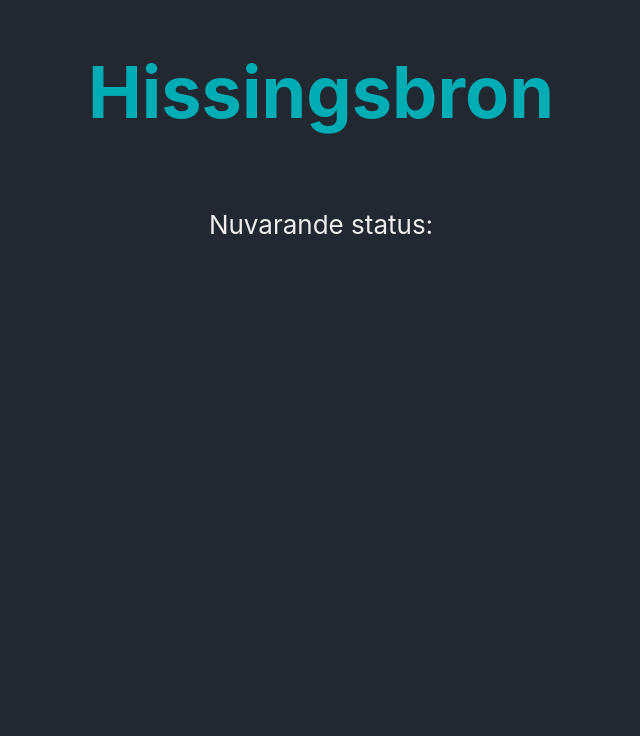
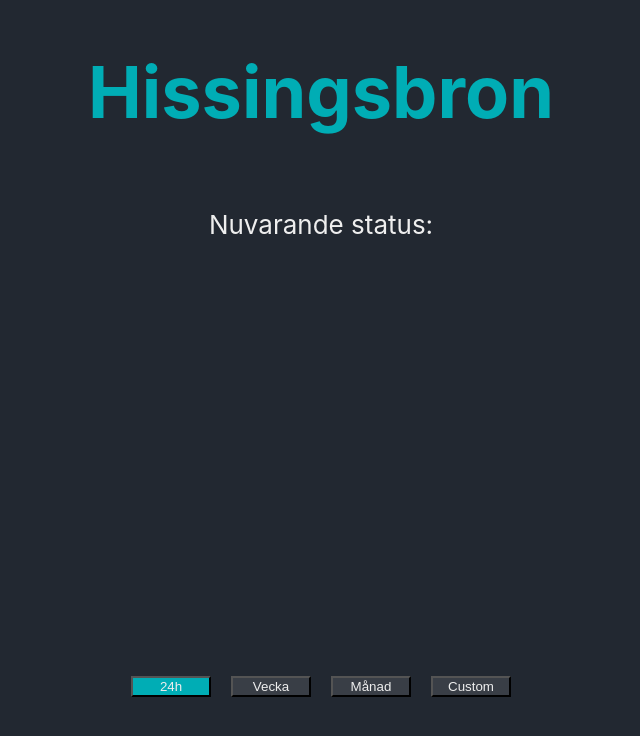
Before and after one commit to mile95/hisingsbron, a React (Create React App) app in the folder frontend/: page / in a window 1280 px wide. Shown: the top 736 px of the page, without its empty margins (319-959 px from the left). Built offline with nearby package versions, Linux system fonts and the light colour scheme; no server answers.

Commit message:
Add control btns, no action yet

```diff
--- a/frontend/src/App.css
+++ b/frontend/src/App.css
@@ -1,3 +1,4 @@
+
 /* https://colorhunt.co/palette/222831393e4600adb5eeeeee */
 
 .App {
@@ -35,3 +36,24 @@
   font-size: calc(10px + 2vmin);
   color: #EEEEEE;
 }
+
+.App-buttons {
+    display: flex;
+    justify-content: space-between;
+}
+
+.App-button {
+  background-color: #393E46;
+  color: #EEEEEE;
+  min-width: 10vh;
+  min-height: 2vh;
+  margin: 10px;
+}
+
+.App-button-selected {
+  background-color: #00ADB5;
+  color: #EEEEEE;
+  min-width: 10vh;
+  min-height: 2vh;
+  margin: 10px;
+}
--- a/frontend/src/App.js
+++ b/frontend/src/App.js
@@ -7,7 +7,7 @@ class App extends React.Component {
   constructor(props) {
     super(props);
     this.state = {
-      interval: "day"
+      interval: "24h"
     };
     this.getStatus()
       .then(response => response.json())
@@ -87,6 +87,12 @@ class App extends React.Component {
             />
           </LineChart>
           </div>
+          <div className="App-buttons">
+            <button className={this.state.interval === "24h" ? "App-button-selected" : "App-button" }> 24h </button>
+            <button className={this.state.interval === "week" ? "App-button-selected" : "App-button" }> Vecka </button>
+            <button className={this.state.interval === "month" ? "App-button-selected" : "App-button" }> Månad </button>
+            <button className={this.state.interval === "custom" ? "App-button-selected" : "App-button" }> Custom </button>
+          </div>
         </body>
         <footer></footer>
       </div>
```
